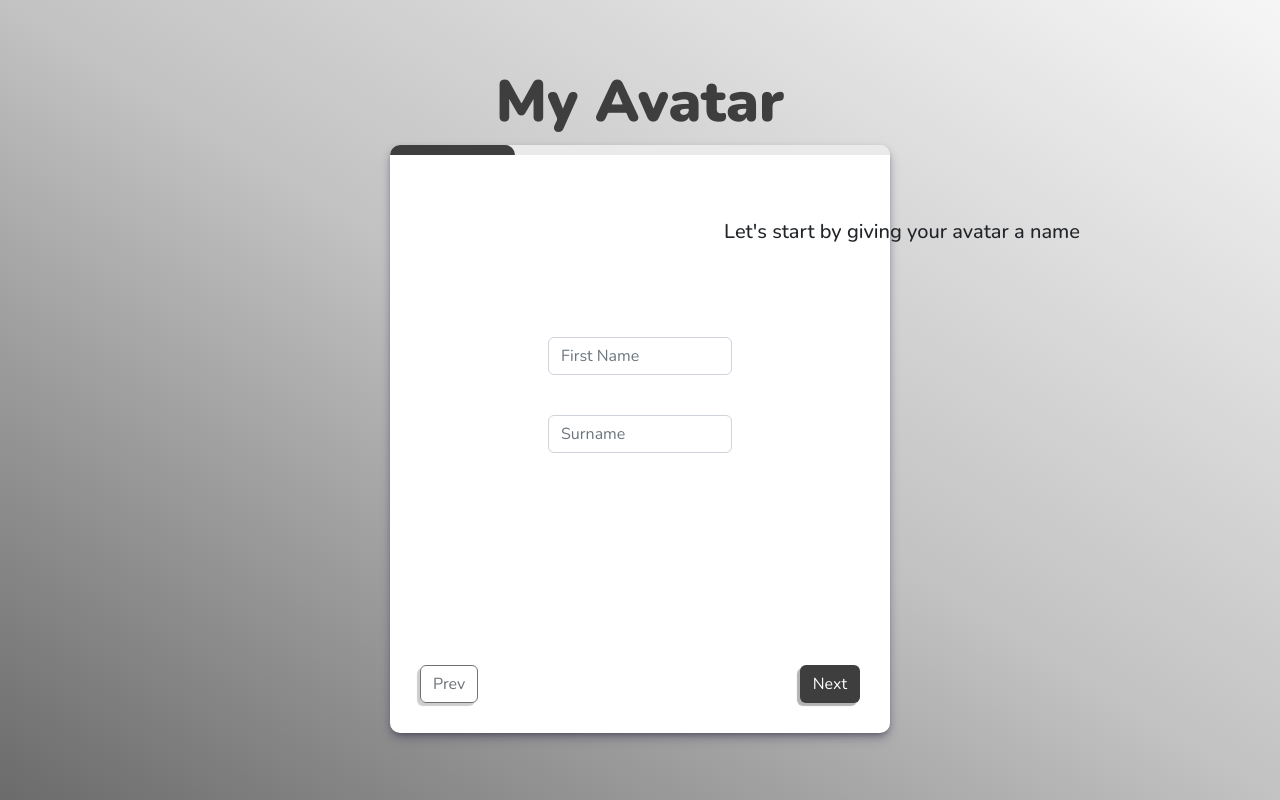
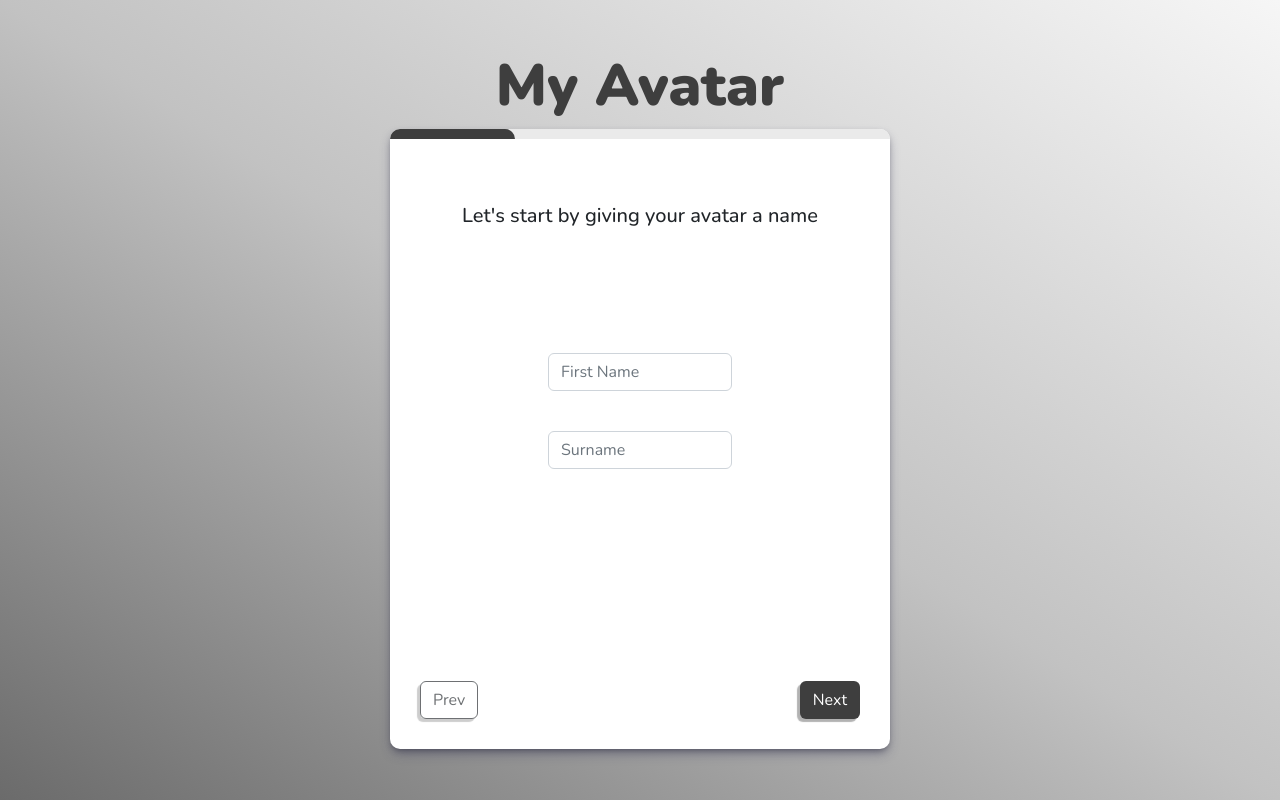
Before and after one commit to Liv4-code/my-avatar, a React (Create React App) app: page / in a window 1280 px wide. Built offline with nearby package versions, Linux system fonts and the light colour scheme.

Commit message:
Positioned avatar

```diff
--- a/src/componentStyles/Forms.css
+++ b/src/componentStyles/Forms.css
@@ -22,8 +22,7 @@ form {
 }
 
 .header {
-    position: absolute;
-    right: 200px;
+    position: relative;
     opacity: 0;
     animation: tipFade;
     animation-duration: 2s;
@@ -32,7 +31,6 @@ form {
 }
 
 .form-display {
-    padding: 30px;
     height: 60vh;
 }
 
@@ -80,12 +78,12 @@ form {
 @keyframes tipFade {
     from {
         opacity: 0%;
-        top: 150px;
+        top: 25px;
     }
 
     to {
         opacity: 100%;
-        top: 220px;
+        top: 65px;
     }
 }
 
--- a/src/componentStyles/Results.css
+++ b/src/componentStyles/Results.css
@@ -1,5 +1,10 @@
 p {
     text-align: center;
+}
+
+.avatar {
+    position: relative;
+    top: 4%;
 }
 
 .avatar__body {
--- a/src/components/MultiForm.js
+++ b/src/components/MultiForm.js
@@ -71,11 +71,13 @@ const MultiForm = () => {
             </div>
             {currentPage === 1 && (
                 <div className="header">
-                    <h5>Let's start by giving your avatar a name</h5>
+                    <h5 className="text-center">
+                        Let's start by giving your avatar a name
+                    </h5>
                 </div>
             )}
 
-            <div className="form-display d-flex flex-column justify-content-center align-items-center">
+            <div className="form-display d-flex flex-column justify-content-center align-items-center p-5">
                 {displayPage()}
             </div>
             <div className="step-buttons">
--- a/src/components/Occupation.js
+++ b/src/components/Occupation.js
@@ -2,7 +2,7 @@ import React from "react";
 
 const Occupation = ({ formData, setFormData }) => {
     return (
-        <div>
+        <div className="d-flex flex-column justify-content-center align-items-center">
             <div className="form-group">
                 <label htmlFor="exampleFormControlSelect2">
                     Select An Occupation
--- a/src/components/Results.js
+++ b/src/components/Results.js
@@ -14,7 +14,7 @@ const Occupation = ({ formData }) => {
         "whipping up tasty treats!",
         "running into errors.",
         "turning upward dogs downwards.",
-        "influencing the masses.",
+        "vlogging and veganism.",
     ];
 
     const compileAvatarTop = () => {
```
